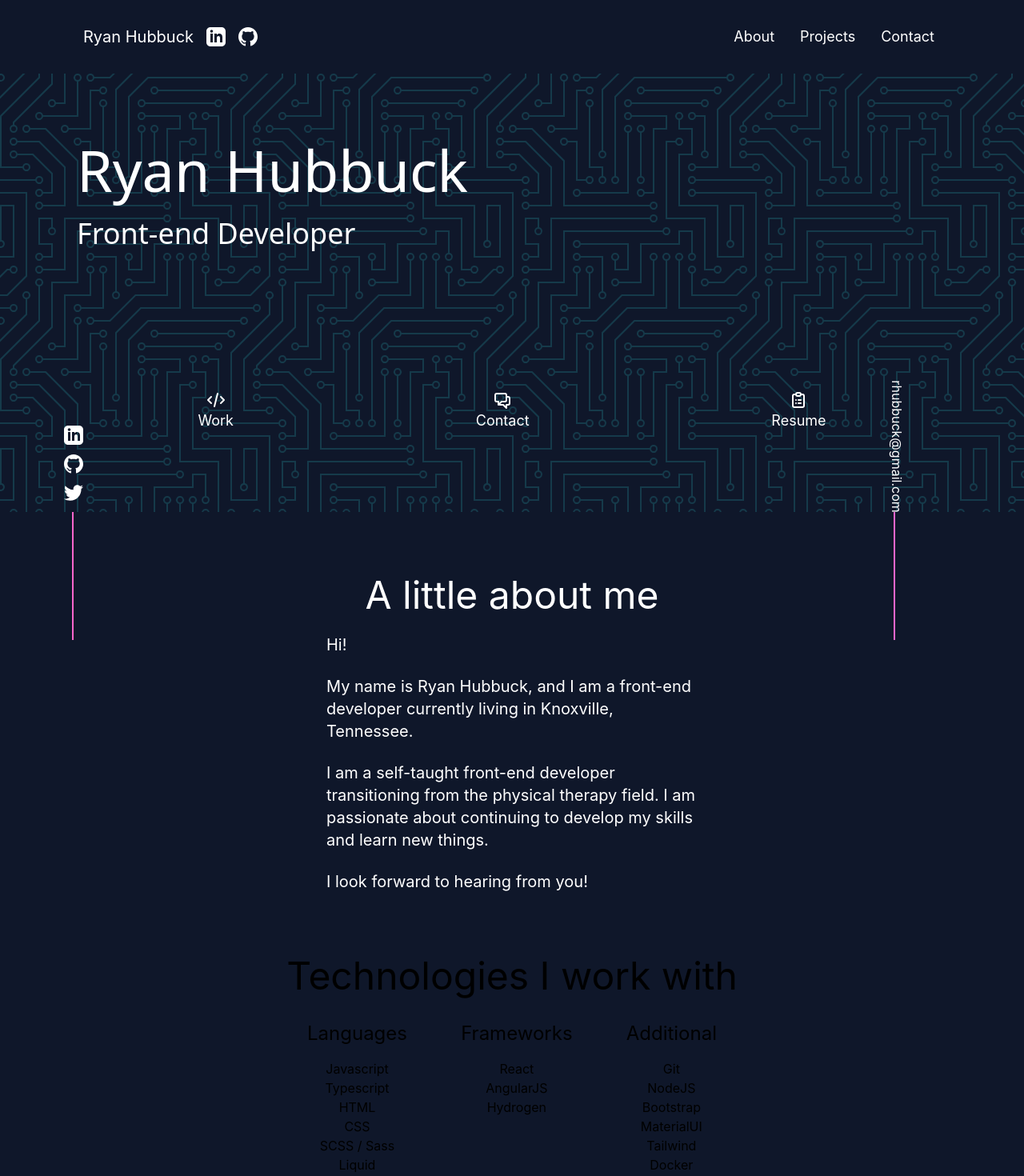
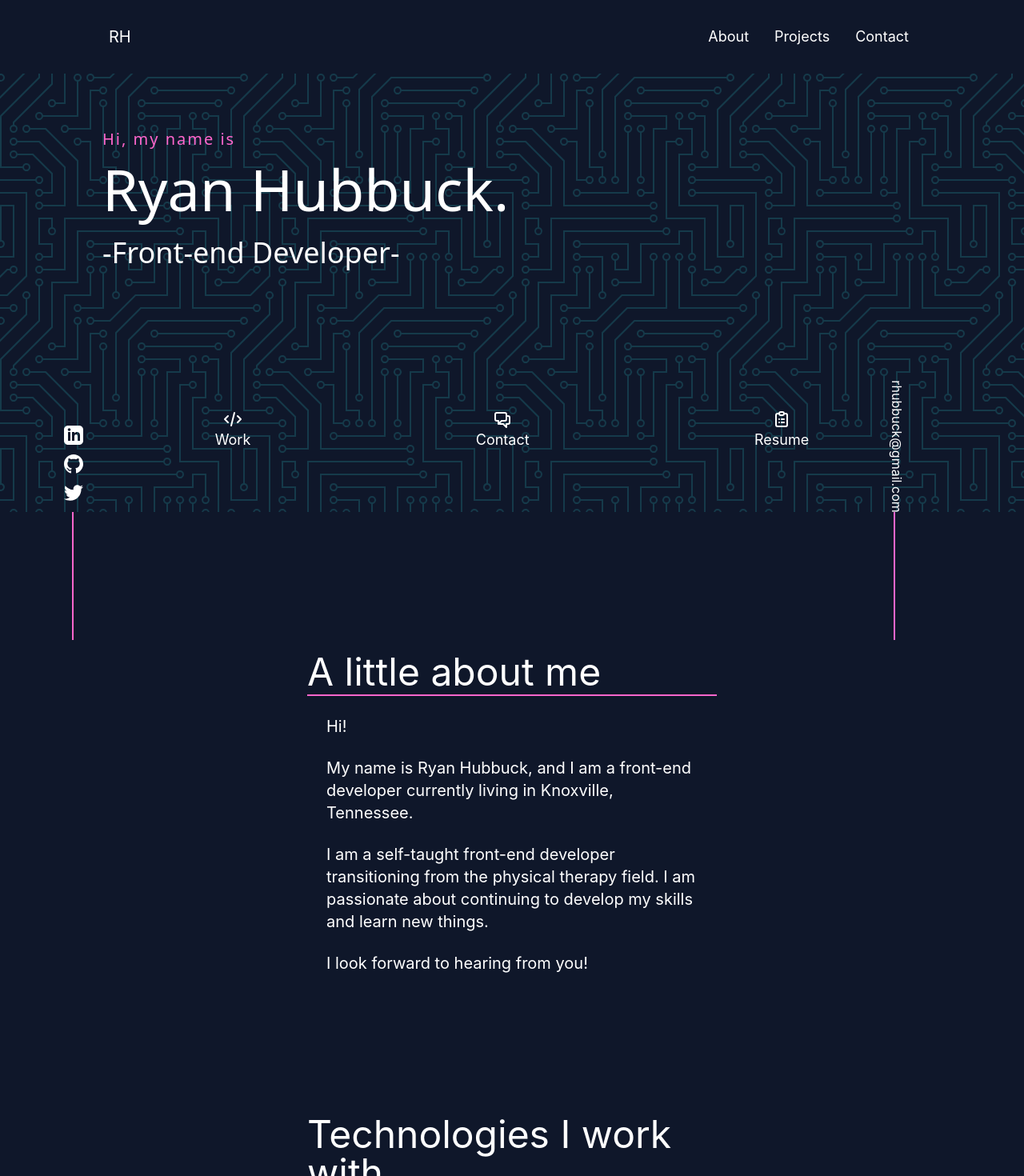
Before and after one commit to rhubbuck/react-portfolio, a React (Create React App) app in the folder react-portfolio/: page / in a window 1280 px wide. Shown: the top 1470 px of the page at 80% size. Built offline with nearby package versions, Linux system fonts and the light colour scheme.

Commit message:
general styling/ color

```diff
--- a/react-portfolio/src/About.js
+++ b/react-portfolio/src/About.js
@@ -1,9 +1,10 @@
-import React from 'react'
+import React from 'react';
+import './index.css';
 
 const About = () => {
   return (
-    <div className='my-20 mx-96 text-white'>
-        <h2 className='text-5xl'>A little about me</h2>
+    <div className='mx-96 my-44 text-white'>
+        <h2 className='text-5xl text-left pb-1 pink-border'>A little about me</h2>
         <p className='text-left m-6 text-xl'>Hi!</p>
         <p className='text-left m-6 text-xl'>My name is Ryan Hubbuck, and I am a front-end developer currently living in Knoxville, Tennessee.</p>
         <p className='text-left m-6 text-xl'>I am a self-taught front-end developer transitioning from the physical therapy field.
--- a/react-portfolio/src/Contact.js
+++ b/react-portfolio/src/Contact.js
@@ -18,8 +18,8 @@
     };
 
   return (
-        <div className='block p-6 rounded-lg shadow-lg bg-white max-w-md mx-auto my-24'>
-            <h1 className='text-2xl font-sans mb-6'>Let's connect!</h1>
+        <div className='block p-8 border-2 border-pink-400 max-w-md mx-auto'>
+            <h1 className='text-4xl font-sans mb-6 text-white'>Let's connect!</h1>
             <form ref={form} onSubmit={sendEmail}>
                 <div class="form-group mb-6">
                     <input type="text" name="name" required placeholder='Name'
@@ -30,13 +30,12 @@
                     text-base
                     font-normal
                     text-gray-700
-                    bg-white bg-clip-padding
-                    border border-solid border-gray-300
-                    rounded
+                    bg-slate-900 border-b-2
+                    border-gray-400
                     transition
                     ease-in-out
                     m-0
-                    focus:text-gray-700 focus:bg-white focus:border-blue-600 focus:outline-none' />
+                    focus:text-gray-700 focus:bg-gray-50 focus:border-blue-600 focus:outline-none' />
                 </div>
                 <div class="form-group mb-6">
                     <input type="email" name="email" required placeholder='Email Address' className='block
@@ -46,13 +45,12 @@
                     text-base
                     font-normal
                     text-gray-700
-                    bg-white bg-clip-padding
-                    border border-solid border-gray-300
-                    rounded
+                    bg-slate-900 border-b-2
+                    border-gray-400
                     transition
                     ease-in-out
                     m-0
-                    focus:text-gray-700 focus:bg-white focus:border-blue-600 focus:outline-none' />
+                    focus:text-gray-700 focus:bg-gray-50 focus:border-blue-600 focus:outline-none' />
                 </div>
                 <div class="form-group mb-6">
                     <textarea name="message" required placeholder='Message' className='block
@@ -62,28 +60,29 @@
                     text-base
                     font-normal
                     text-gray-700
-                    bg-white bg-clip-padding
-                    border border-solid border-gray-300
-                    rounded
+                    bg-slate-900 border-b-2
+                    border-gray-400
                     transition
                     ease-in-out
                     m-0
-                    focus:text-gray-700 focus:bg-white focus:border-blue-600 focus:outline-none' />
+                    focus:text-gray-700 focus:bg-gray-50 focus:border-blue-600 focus:outline-none' />
                 </div>
-                <input type="submit" value="SEND" className='w-full
+                <input type="submit" value="SEND" className='inline-block
+                w-full
                 px-6
-                py-2.5
-                bg-blue-600
-                text-white
+                py-2
+                border-2
+                border-gray-400
+                text-pink-400
                 font-medium
                 text-xs
                 leading-tight
                 uppercase
                 rounded
-                shadow-md
-                hover:bg-blue-700 hover:shadow-lg
-                focus:bg-blue-700 focus:shadow-lg focus:outline-none focus:ring-0
-                active:bg-blue-800 active:shadow-lg
+                hover:bg-black
+                hover:bg-opacity-5
+                focus:outline-none
+                focus:ring-0
                 transition
                 duration-150
                 ease-in-out' />
--- a/react-portfolio/src/EmailSidebar.js
+++ b/react-portfolio/src/EmailSidebar.js
@@ -5,7 +5,11 @@
   return (
     <div className='fixed text-white right-0 bottom-0'>
         <ul>
-            <li className='sidebar-email'>rhubbuck@gmail.com</li>
+            <li className='sidebar-email'>
+              <a href = "mailto:rhubbuck@example.com">
+                rhubbuck@gmail.com
+              </a>
+            </li>
             <div className='email-line'></div>
         </ul>
     </div>
--- a/react-portfolio/src/Footer.js
+++ b/react-portfolio/src/Footer.js
@@ -3,7 +3,7 @@
 const Footer = () => {
   return (
     <div>
-        <div className='flex flex-row justify-between py-14 px-64 text-white bg-slate-600'>
+        <div className='flex flex-row justify-between py-14 px-72 text-white bg-slate-900'>
             <ul>
                 <header className='text-xl mb-4'>Useful Links</header>
                 <li className='m-2 cursor-pointer'>Resume</li>
--- a/react-portfolio/src/Header.js
+++ b/react-portfolio/src/Header.js
@@ -2,15 +2,15 @@
 
 const Header = () => {
   return (
-    <div className='bg-slate-900 flex justify-between py-8 px-24 fixed w-full z-10'>
+    <div className='bg-slate-900 flex justify-between py-8 px-32 fixed w-full z-10'>
         <div className='flex text-white text-xl items-center'>
-            <h3 className='mx-2'>Ryan Hubbuck</h3>
-            <a href='https://www.linkedin.com/in/ryan-hubbuck/' target="_blank" rel='noreferrer'>
+            <h3 className='mx-2'>RH</h3>
+            {/* <a href='https://www.linkedin.com/in/ryan-hubbuck/' target="_blank" rel='noreferrer'>
               <svg xmlns="http://www.w3.org/2000/svg" className='mx-2 cursor-pointer' width="24" height="24" fill="white" viewBox="0 0 24 24"><path d="M19 0h-14c-2.761 0-5 2.239-5 5v14c0 2.761 2.239 5 5 5h14c2.762 0 5-2.239 5-5v-14c0-2.761-2.238-5-5-5zm-11 19h-3v-11h3v11zm-1.5-12.268c-.966 0-1.75-.79-1.75-1.764s.784-1.764 1.75-1.764 1.75.79 1.75 1.764-.783 1.764-1.75 1.764zm13.5 12.268h-3v-5.604c0-3.368-4-3.113-4 0v5.604h-3v-11h3v1.765c1.396-2.586 7-2.777 7 2.476v6.759z"/></svg>
             </a>
             <a href='https://github.com/rhubbuck' target="_blank" rel='noreferrer'>
               <svg xmlns="http://www.w3.org/2000/svg" className='mx-2 cursor-pointer' width="24" height="24" fill="white" viewBox="0 0 24 24"><path d="M12 0c-6.626 0-12 5.373-12 12 0 5.302 3.438 9.8 8.207 11.387.599.111.793-.261.793-.577v-2.234c-3.338.726-4.033-1.416-4.033-1.416-.546-1.387-1.333-1.756-1.333-1.756-1.089-.745.083-.729.083-.729 1.205.084 1.839 1.237 1.839 1.237 1.07 1.834 2.807 1.304 3.492.997.107-.775.418-1.305.762-1.604-2.665-.305-5.467-1.334-5.467-5.931 0-1.311.469-2.381 1.236-3.221-.124-.303-.535-1.524.117-3.176 0 0 1.008-.322 3.301 1.23.957-.266 1.983-.399 3.003-.404 1.02.005 2.047.138 3.006.404 2.291-1.552 3.297-1.23 3.297-1.23.653 1.653.242 2.874.118 3.176.77.84 1.235 1.911 1.235 3.221 0 4.609-2.807 5.624-5.479 5.921.43.372.823 1.102.823 2.222v3.293c0 .319.192.694.801.576 4.765-1.589 8.199-6.086 8.199-11.386 0-6.627-5.373-12-12-12z"/></svg>
-            </a>
+            </a> */}
         </div>
         <div>
             <ul className='flex flex-row text-white'>
--- a/react-portfolio/src/Hero.js
+++ b/react-portfolio/src/Hero.js
@@ -3,11 +3,12 @@
 
 const Hero = () => {
   return (
-    <div className='bg-red-300 hero-background'>
-        <div className='pt-44 text-left px-24'>
+    <div className='hero-background'>
+        <div className='pt-40 text-left px-32'>
             <div>
-                <h1 className='text-white font-sans text-7xl pb-6'>Ryan Hubbuck</h1>
-                <h2 className='text-white font-sans text-4xl'>Front-end Developer</h2>
+                <h4 className='text-white font-sans text-xl pink-text tracking-widest pb-3'>Hi, my name is</h4>
+                <h1 className='text-white font-sans text-7xl pb-6'>Ryan Hubbuck.</h1>
+                <h2 className='text-white font-sans text-4xl'>-Front-end Developer-</h2>
             </div>
             <div className='flex flex-row pt-44 w-full justify-around '>
                 <a className='cursor-pointer flex flex-col items-center hover:scale-125 transition-all duration-100 ease-in'>
--- a/react-portfolio/src/Modal.js
+++ b/react-portfolio/src/Modal.js
@@ -6,20 +6,12 @@
 
   return (
     <div className='fixed z-30 top-0 left-0 bottom-0 w-full background-shade'>
-        <div className='bg-white p-5 h-4/5 mt-20 w-2/5 mx-auto rounded-md flex flex-col'>
+        <div className='bg-white p-5 h-4/5 mt-20 w-2/5 mx-auto rounded-sm flex flex-col'>
             <div className='flex justify-between flex-col'>
                 <div className=' w-2/3 h-52 mx-auto rounded' style={{
                     backgroundImage: "url("+photo1+")",
                     backgroundSize: "cover"
                     }}></div>
-                {/* <div className='w-64 h-40' style={{
-                    backgroundImage: "url("+photo2+")",
-                    backgroundSize: "contain"
-                    }}></div>
-                <div className='w-64 h-40' style={{
-                    backgroundImage: "url("+photo3+")",
-                    backgroundSize: "contain"
-                    }}></div> */}
             </div>
             <div className='flex flex-col justify-between items-end'>
                 <div>
--- a/react-portfolio/src/Skills.js
+++ b/react-portfolio/src/Skills.js
@@ -1,10 +1,11 @@
-import React from 'react'
+import React from 'react';
+import './index.css';
 
 const Skills = () => {
   return (
-    <div className='my-20'>
-        <h2 className='text-5xl'>Technologies I work with</h2>
-        <div className='flex flex-row justify-between mx-96 mt-8'>
+    <div className='my-44'>
+        <h2 className='mx-96 text-white text-5xl text-left pink-border pb-1'>Technologies I work with</h2>
+        <div className='flex flex-row justify-between mx-96 mt-8 text-white'>
             <ul>
                 <header className='text-2xl mb-4'>Languages</header>
                 <li>Javascript</li>
--- a/react-portfolio/src/SocialSidebar.js
+++ b/react-portfolio/src/SocialSidebar.js
@@ -16,7 +16,7 @@
             </a>
             </li>
             <li>
-            <a href='https://github.com/rhubbuck' target="_blank" rel='noreferrer'>
+            <a href='https://twitter.com/ryanhubbuck' target="_blank" rel='noreferrer'>
                 <svg xmlns="http://www.w3.org/2000/svg" className='cursor-pointer my-3' width="24" height="24" fill='white' viewBox="0 0 24 24"><path d="M24 4.557c-.883.392-1.832.656-2.828.775 1.017-.609 1.798-1.574 2.165-2.724-.951.564-2.005.974-3.127 1.195-.897-.957-2.178-1.555-3.594-1.555-3.179 0-5.515 2.966-4.797 6.045-4.091-.205-7.719-2.165-10.148-5.144-1.29 2.213-.669 5.108 1.523 6.574-.806-.026-1.566-.247-2.229-.616-.054 2.281 1.581 4.415 3.949 4.89-.693.188-1.452.232-2.224.084.626 1.956 2.444 3.379 4.6 3.419-2.07 1.623-4.678 2.348-7.29 2.04 2.179 1.397 4.768 2.212 7.548 2.212 9.142 0 14.307-7.721 13.995-14.646.962-.695 1.797-1.562 2.457-2.549z"/></svg>
             </a>
             </li>
--- a/react-portfolio/src/Socials.js
+++ b/react-portfolio/src/Socials.js
@@ -1,12 +1,13 @@
-import React from 'react'
+import React from 'react';
+import './index.css';
 
 const Socials = () => {
   return (
-    <div className='mx-auto w-max my-10'>
-        <h1 className='text-2xl font-sans mb-6'>Trying to find me?</h1>
+    <div className='mx-96 py-44'>
+        <h1 className='font-sans mb-6 text-white text-5xl text-left pink-border'>Trying to find me?</h1>
         <div className='flex flex-row justify-center'>
           <a href='https://www.linkedin.com/in/ryan-hubbuck/' target="_blank" rel='noreferrer' className='mx-2'>
-            <svg xmlns="http://www.w3.org/2000/svg" width="24" height="24" viewBox="0 0 24 24"><path d="M19 0h-14c-2.761 0-5 2.239-5 5v14c0 2.761 2.239 5 5 5h14c2.762 0 5-2.239 5-5v-14c0-2.761-2.238-5-5-5zm-11 19h-3v-11h3v11zm-1.5-12.268c-.966 0-1.75-.79-1.75-1.764s.784-1.764 1.75-1.764 1.75.79 1.75 1.764-.783 1.764-1.75 1.764zm13.5 12.268h-3v-5.604c0-3.368-4-3.113-4 0v5.604h-3v-11h3v1.765c1.396-2.586 7-2.777 7 2.476v6.759z"/></svg>
+            <svg xmlns="http://www.w3.org/2000/svg" width="44" fill='white' height="44" viewBox="0 0 24 24"><path d="M19 0h-14c-2.761 0-5 2.239-5 5v14c0 2.761 2.239 5 5 5h14c2.762 0 5-2.239 5-5v-14c0-2.761-2.238-5-5-5zm-11 19h-3v-11h3v11zm-1.5-12.268c-.966 0-1.75-.79-1.75-1.764s.784-1.764 1.75-1.764 1.75.79 1.75 1.764-.783 1.764-1.75 1.764zm13.5 12.268h-3v-5.604c0-3.368-4-3.113-4 0v5.604h-3v-11h3v1.765c1.396-2.586 7-2.777 7 2.476v6.759z"/></svg>
           </a>
           <button className='px-61
                 py-2.5
@@ -27,7 +28,7 @@
                 Resume
           </button>
           <a href='https://github.com/rhubbuck' target="_blank" rel='noreferrer' className='mx-2'>
-            <svg xmlns="http://www.w3.org/2000/svg" width="24" height="24" viewBox="0 0 24 24"><path d="M12 0c-6.626 0-12 5.373-12 12 0 5.302 3.438 9.8 8.207 11.387.599.111.793-.261.793-.577v-2.234c-3.338.726-4.033-1.416-4.033-1.416-.546-1.387-1.333-1.756-1.333-1.756-1.089-.745.083-.729.083-.729 1.205.084 1.839 1.237 1.839 1.237 1.07 1.834 2.807 1.304 3.492.997.107-.775.418-1.305.762-1.604-2.665-.305-5.467-1.334-5.467-5.931 0-1.311.469-2.381 1.236-3.221-.124-.303-.535-1.524.117-3.176 0 0 1.008-.322 3.301 1.23.957-.266 1.983-.399 3.003-.404 1.02.005 2.047.138 3.006.404 2.291-1.552 3.297-1.23 3.297-1.23.653 1.653.242 2.874.118 3.176.77.84 1.235 1.911 1.235 3.221 0 4.609-2.807 5.624-5.479 5.921.43.372.823 1.102.823 2.222v3.293c0 .319.192.694.801.576 4.765-1.589 8.199-6.086 8.199-11.386 0-6.627-5.373-12-12-12z"/></svg>
+            <svg xmlns="http://www.w3.org/2000/svg" width="44" fill='white' height="44" viewBox="0 0 24 24"><path d="M12 0c-6.626 0-12 5.373-12 12 0 5.302 3.438 9.8 8.207 11.387.599.111.793-.261.793-.577v-2.234c-3.338.726-4.033-1.416-4.033-1.416-.546-1.387-1.333-1.756-1.333-1.756-1.089-.745.083-.729.083-.729 1.205.084 1.839 1.237 1.839 1.237 1.07 1.834 2.807 1.304 3.492.997.107-.775.418-1.305.762-1.604-2.665-.305-5.467-1.334-5.467-5.931 0-1.311.469-2.381 1.236-3.221-.124-.303-.535-1.524.117-3.176 0 0 1.008-.322 3.301 1.23.957-.266 1.983-.399 3.003-.404 1.02.005 2.047.138 3.006.404 2.291-1.552 3.297-1.23 3.297-1.23.653 1.653.242 2.874.118 3.176.77.84 1.235 1.911 1.235 3.221 0 4.609-2.807 5.624-5.479 5.921.43.372.823 1.102.823 2.222v3.293c0 .319.192.694.801.576 4.765-1.589 8.199-6.086 8.199-11.386 0-6.627-5.373-12-12-12z"/></svg>
           </a>
         </div>
     </div>
--- a/react-portfolio/src/Work.js
+++ b/react-portfolio/src/Work.js
@@ -85,8 +85,22 @@
 
   return (
     <div>
-        <header>My Latest Work</header>
+        <header className='text-white text-5xl text-left mx-96 mb-12 pink-border'>My Latest Work</header>
         <div className='grid grid-cols-2 mx-44 gap-x-5'>
+        <div className='h-9 work-image work-image-5 cursor-pointer'>
+                <div className='h-full w-full bg-white opacity-0 hover:opacity-100 hover:border-2 transition-all duration-150'>
+                    <h3 className='pt-20 pb-8 text-3xl font-semibold'>Lashes By Andrea</h3>
+                    <h4>Small-business site</h4>
+                    <button className='inline-block px-6 py-2 border-2 border-purple-600 text-purple-600 font-medium text-xs leading-tight uppercase rounded hover:bg-purple-600 hover:bg-opacity-5 focus:outline-none focus:ring-0 transition duration-150 ease-in-out mt-10' onClick={openLashesModal}>Learn More</button>
+                </div>
+            </div>
+            <div className='h-9 work-image work-image-6 cursor-pointer'>
+                <div className='h-full w-full bg-white opacity-0 hover:opacity-100 hover:border-2 transition-all duration-150'>
+                    <h3 className='pt-20 pb-8 text-3xl font-semibold'>Underground Skate Co.</h3>
+                    <h4>Small-business site</h4>
+                    <button className='inline-block px-6 py-2 border-2 border-purple-600 text-purple-600 font-medium text-xs leading-tight uppercase rounded hover:bg-purple-600 hover:bg-opacity-5 focus:outline-none focus:ring-0 transition duration-150 ease-in-out mt-10' onClick={openUndergroundModal}>Learn More</button>
+                </div>
+            </div>
             <div className='h-9 work-image cursor-pointer'>
                 <div className='h-full w-full bg-white opacity-0 hover:opacity-100 hover:border-2 transition-all duration-150'>
                     <h3 className='pt-20 pb-8 text-3xl font-semibold'>Nama Sushi</h3>
@@ -115,20 +129,7 @@
                     <button className='inline-block px-6 py-2 border-2 border-purple-600 text-purple-600 font-medium text-xs leading-tight uppercase rounded hover:bg-purple-600 hover:bg-opacity-5 focus:outline-none focus:ring-0 transition duration-150 ease-in-out mt-10' onClick={openAlltrailsModal}>Learn More</button>
                 </div>
             </div>
-            <div className='h-9 work-image work-image-5 cursor-pointer'>
-                <div className='h-full w-full bg-white opacity-0 hover:opacity-100 hover:border-2 transition-all duration-150'>
-                    <h3 className='pt-20 pb-8 text-3xl font-semibold'>Lashes By Andrea</h3>
-                    <h4>Small-business site</h4>
-                    <button className='inline-block px-6 py-2 border-2 border-purple-600 text-purple-600 font-medium text-xs leading-tight uppercase rounded hover:bg-purple-600 hover:bg-opacity-5 focus:outline-none focus:ring-0 transition duration-150 ease-in-out mt-10' onClick={openLashesModal}>Learn More</button>
-                </div>
-            </div>
-            <div className='h-9 work-image work-image-6 cursor-pointer'>
-                <div className='h-full w-full bg-white opacity-0 hover:opacity-100 hover:border-2 transition-all duration-150'>
-                    <h3 className='pt-20 pb-8 text-3xl font-semibold'>Underground Skate Co.</h3>
-                    <h4>Small-business site</h4>
-                    <button className='inline-block px-6 py-2 border-2 border-purple-600 text-purple-600 font-medium text-xs leading-tight uppercase rounded hover:bg-purple-600 hover:bg-opacity-5 focus:outline-none focus:ring-0 transition duration-150 ease-in-out mt-10' onClick={openUndergroundModal}>Learn More</button>
-                </div>
-            </div>
+
         </div>
         {modalOpen && <Modal
                             handleClick={handleClick}
--- a/react-portfolio/src/index.css
+++ b/react-portfolio/src/index.css
@@ -78,3 +78,11 @@
   transform-origin: 0% 80%;
   margin-bottom: 160px;
 }
+
+.pink-text {
+  color: #FF66CC;
+}
+
+.pink-border {
+  border-bottom: 2px solid #FF66CC;
+}
```
